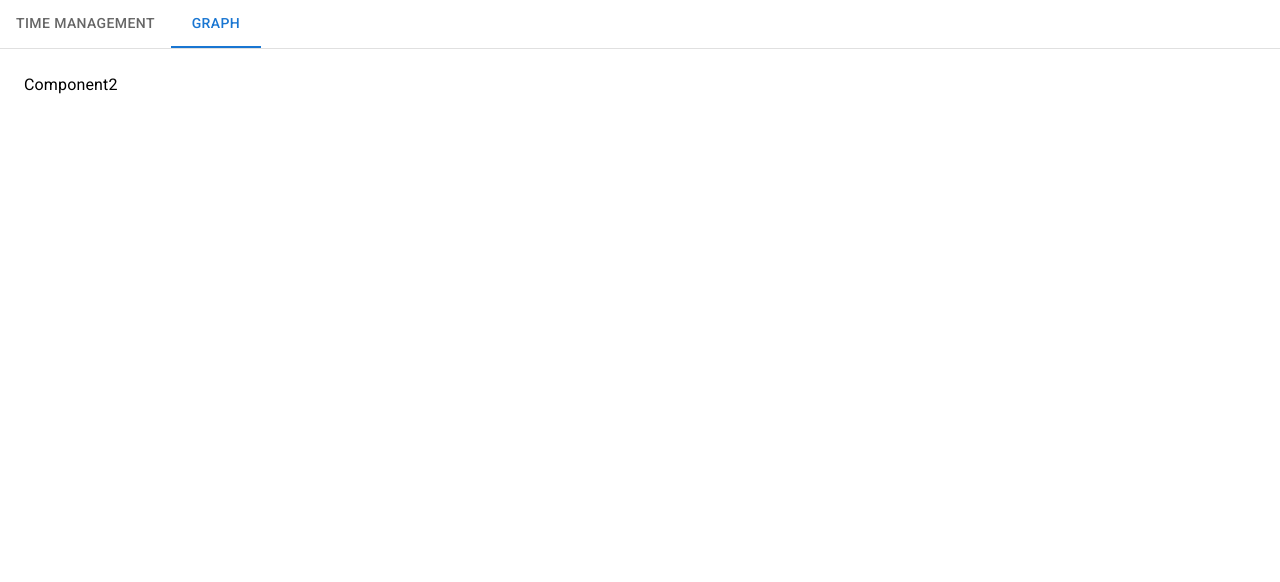
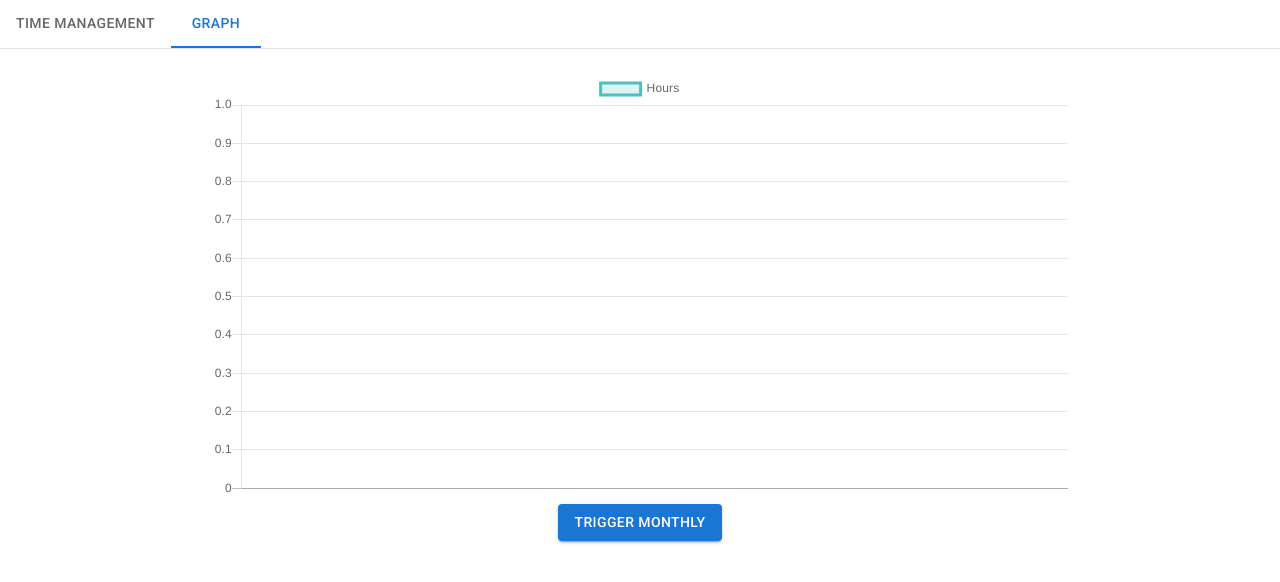
Before and after one commit to amirmogaadi1/timetrack-app, a React (Create React App) app: page / in a window 1280 px wide. Both pictures are taken after a click on the tab "GRAPH". Shown: the top 582 px of the page. Built offline with nearby package versions, Linux system fonts and the light colour scheme.

Commit message:
add react-chartjs-2 dep and implement Line daily/monthly  chart in Graph component

```diff
--- a/package.json
+++ b/package.json
@@ -10,6 +10,7 @@
     "@mui/material": "^5.2.0",
     "moment": "^2.29.1",
     "react": "^17.0.2",
+    "react-chartjs-2": "^2.11.1",
     "react-dom": "^17.0.2",
     "react-scripts": "4.0.3",
     "web-vitals": "^1.0.1"
--- a/src/App.jsx
+++ b/src/App.jsx
@@ -5,6 +5,7 @@ import TabContext from '@mui/lab/TabContext';
 import TabList from '@mui/lab/TabList';
 import TabPanel from '@mui/lab/TabPanel';
 import TimeTracker from './components/TimeTracker';
+import Graph from './components/Graph';
 
 const App = () => {
     const [value, setValue] = React.useState('1');
@@ -21,7 +22,7 @@ const App = () => {
                     </TabList>
                 </Box>
                 <TabPanel value="1"><TimeTracker/></TabPanel>
-                <TabPanel value="2">Component2</TabPanel>
+                <TabPanel value="2"><Graph/></TabPanel>
             </TabContext>
         </Box>
 
--- /dev/null
+++ b/src/components/Graph.jsx
@@ -0,0 +1,82 @@
+import React, {useEffect, useState} from 'react';
+import {Line} from 'react-chartjs-2';
+import Box from '@mui/material/Box';
+import moment from "moment";
+import {Button} from "@mui/material";
+
+const Graph = () => {
+    const [dataChart, setDataChart] = useState({});
+
+    let [data] = useState(JSON.parse(localStorage.getItem('data')) || []);
+
+    const [type, setType] = useState("monthly");
+
+
+    const handleSwitchChart = () => {
+        type === 'monthly' ? setType('daily') : setType('monthly');
+    }
+
+    useEffect(() => {
+            const reducedData = data.reduce( ( a, item ) => {
+                let key = moment(item.startDate).format(type === "monthly" ? 'DD.MM.YYYY' : 'MMMM');
+                ( a[ key ] ) ? a[ key ].push( item.duration ): ( a[ key ] = [ item.duration ] );
+                return a;
+            }, {} );
+            let workHours = [];
+            let dates = [];
+            Object.keys(reducedData).map((key) => {
+                let sum = 0;
+                reducedData[key].forEach((element) => {
+                    sum+=element;
+                });
+                workHours.push(sum);
+                dates.push(key);
+                return true;
+            });
+            setDataChart({
+                labels: dates,
+                datasets: [{
+                    label: 'Hours',
+                    data: workHours,
+                    fill: true,
+                    backgroundColor: '#4BC0C033',
+                    borderColor: '#4BC0C0FF',
+                }]
+            });
+        },[data, type]
+    );
+    return(
+        <Box sx={{
+            width: '100%',
+            display: 'flex',
+            alignItems: 'center',
+            flexDirection: 'column'
+        }}>
+            <Box sx={{
+                width: '70%',
+            }}>
+                <Line
+                    data={ dataChart }
+                    options={{
+                        plugins: {
+                            title: {
+                            display: true,
+                            text: 'Time Tracker',
+                            },
+                        },
+                        responsive: true,
+                    }}
+                />
+            </Box>
+            <Button
+                variant="contained"
+                color="primary"
+                onClick={handleSwitchChart}
+            >
+                Trigger {type}
+            </Button>
+        </Box>
+    );
+};
+
+export default Graph;
```
Also changed, not shown: 2 other files (tests, documents, lock files or other folders).
